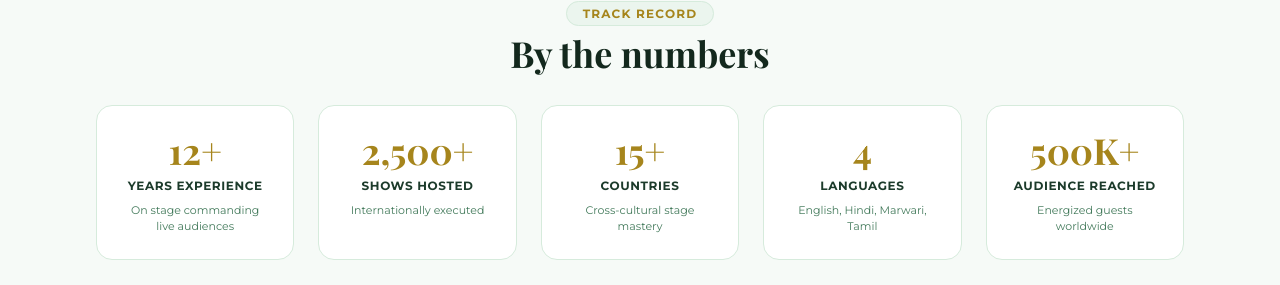
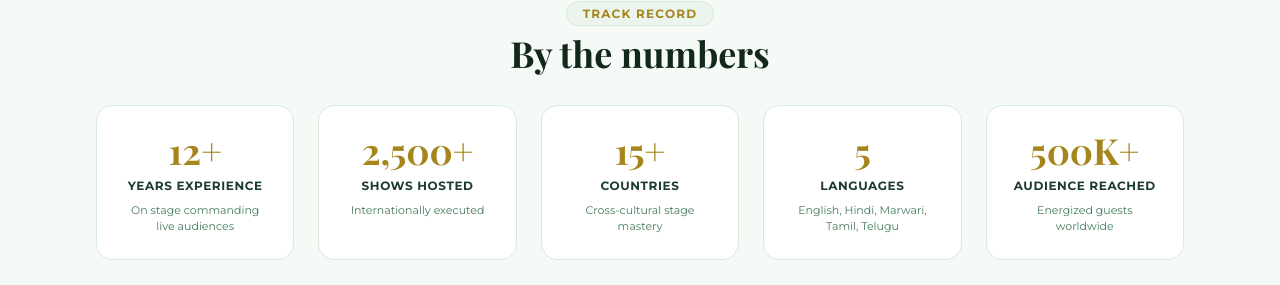
Before and after one commit to Naishaj16/emceedeepika, a React (Vite) app: page /about in a window 1280 px wide. Shown: the part 1997-2282 px from the top of the page. Built offline with nearby package versions, Linux system fonts and the light colour scheme; a web font is replaced by a local one.

Commit message:
feat: update language count and add Telugu to about page details

```diff
--- a/src/routes/about.tsx
+++ b/src/routes/about.tsx
@@ -151,9 +151,9 @@ const AboutPage: React.FC = () => {
               <p className="text-[11px] text-pastel-600">Cross-cultural stage mastery</p>
             </div>
             <div className="bg-white rounded-2xl p-6 border border-pastel-200 text-center space-y-2 shadow-xs">
-              <span className="font-serif text-3xl sm:text-4xl font-bold text-gold-dark block">4</span>
+              <span className="font-serif text-3xl sm:text-4xl font-bold text-gold-dark block">5</span>
               <span className="text-xs font-bold uppercase tracking-wider text-pastel-800 block">Languages</span>
-              <p className="text-[11px] text-pastel-600">English, Hindi, Marwari, Tamil</p>
+              <p className="text-[11px] text-pastel-600">English, Hindi, Marwari, Tamil, Telugu</p>
             </div>
             <div className="bg-white rounded-2xl p-6 border border-pastel-200 text-center space-y-2 shadow-xs sm:col-span-2 lg:col-span-1">
               <span className="font-serif text-3xl sm:text-4xl font-bold text-gold-dark block">500K+</span>
```
